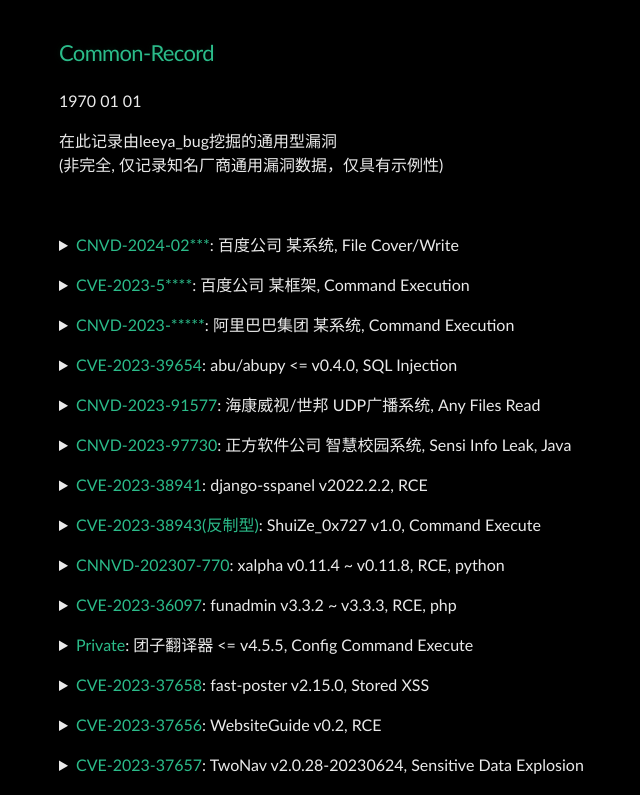
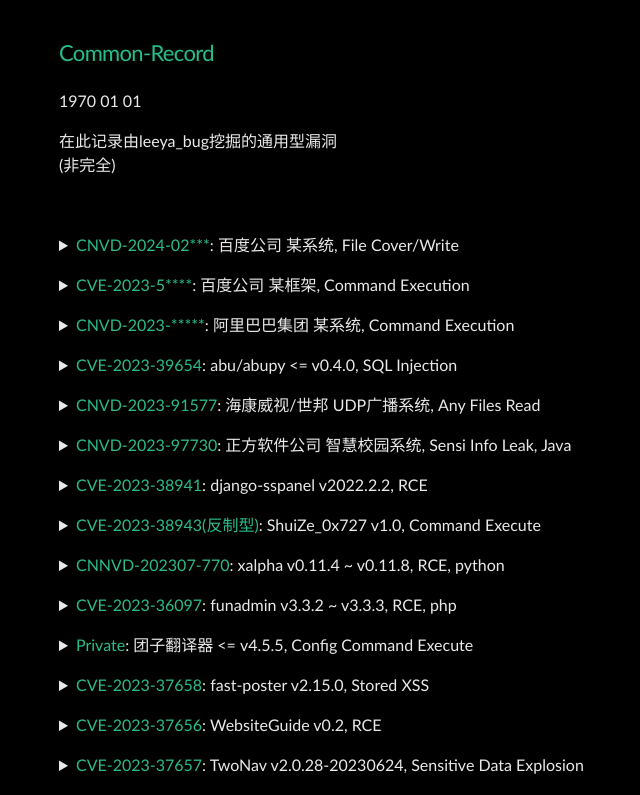
Before and after one commit to Leeyangee/leeyangee.github.io, a Jekyll site: the page built from _posts/1970-01-01-Common-Record.md, in a window 1280 px wide and 900 px high, scrolled down 336 px, cut to the strip 105-900 px from the top of the window. Shown: the whole strip, without its empty margins (133-773 px from the left). Built offline with Jekyll 4.4.1, drawn with Linux system fonts in a browser that asks for light colours.

Commit message:
Update 1970-01-01-Common-Record.md

```diff
--- a/_posts/1970-01-01-Common-Record.md
+++ b/_posts/1970-01-01-Common-Record.md
@@ -4,7 +4,7 @@
 ---
 
 在此记录由leeya_bug挖掘的通用型漏洞
-(非完全, 仅记录知名厂商通用漏洞数据，仅具有示例性)
+(非完全)
 
 
 <br>
```
